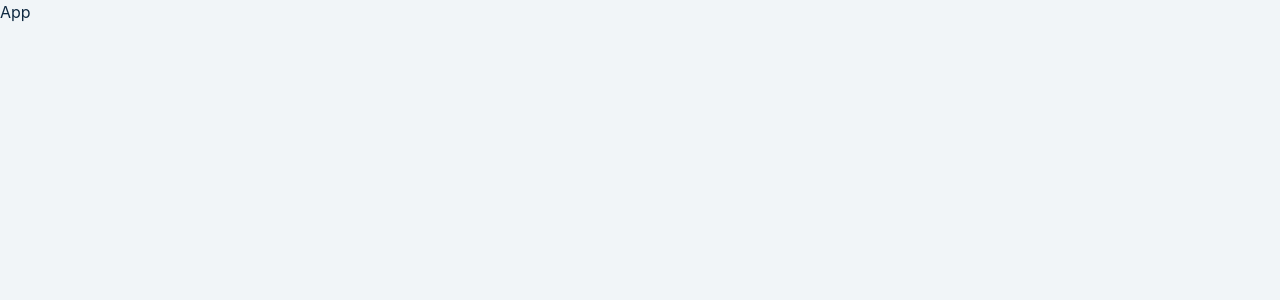
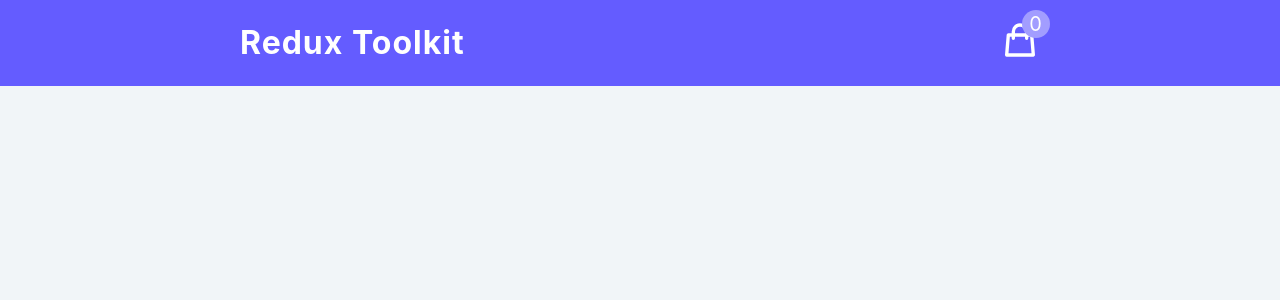
Before and after one commit to mraltun/shopping-cart-react-redux-rtk, a React (Create React App) app: page / in a window 1280 px wide. Shown: the top 300 px of the page. Built offline with nearby package versions, Linux system fonts and the light colour scheme.

Commit message:
Added Navbar

```diff
--- a/src/App.jsx
+++ b/src/App.jsx
@@ -1,7 +1,12 @@
 import React from "react";
+import Navbar from "./components/Navbar";
 
 const App = () => {
-  return <div>App</div>;
+  return (
+    <main>
+      <Navbar />
+    </main>
+  );
 };
 
 export default App;
--- /dev/null
+++ b/src/components/Navbar.jsx
@@ -0,0 +1,25 @@
+import React from "react";
+import { CartIcon } from "../data/icons";
+// Hook for access to store's state
+import { useSelector } from "react-redux";
+
+const Navbar = () => {
+  // Return the state from cart slice
+  const { amount } = useSelector((state) => state.cart);
+
+  return (
+    <nav>
+      <div className='nav-center'>
+        <h3>redux toolkit</h3>
+        <div className='nav-container'>
+          <CartIcon />
+          <div className='amount-container'>
+            <p className='total-amount'>0</p>
+          </div>
+        </div>
+      </div>
+    </nav>
+  );
+};
+
+export default Navbar;
--- a/src/features/cart/cartSlice.js
+++ b/src/features/cart/cartSlice.js
@@ -1,3 +1,4 @@
+// Slice as a feature.
 import { createSlice } from "@reduxjs/toolkit";
 
 const initialState = {
--- a/src/store.js
+++ b/src/store.js
@@ -2,7 +2,7 @@
 import { configureStore } from "@reduxjs/toolkit";
 import cartReducer from "./features/cart/cartSlice";
 
-// Combine reducers in a single object.
+// Combine reducers in a single object. Each reducer controls a slice.
 export const store = configureStore({
   reducer: { cart: cartReducer },
 });
```
